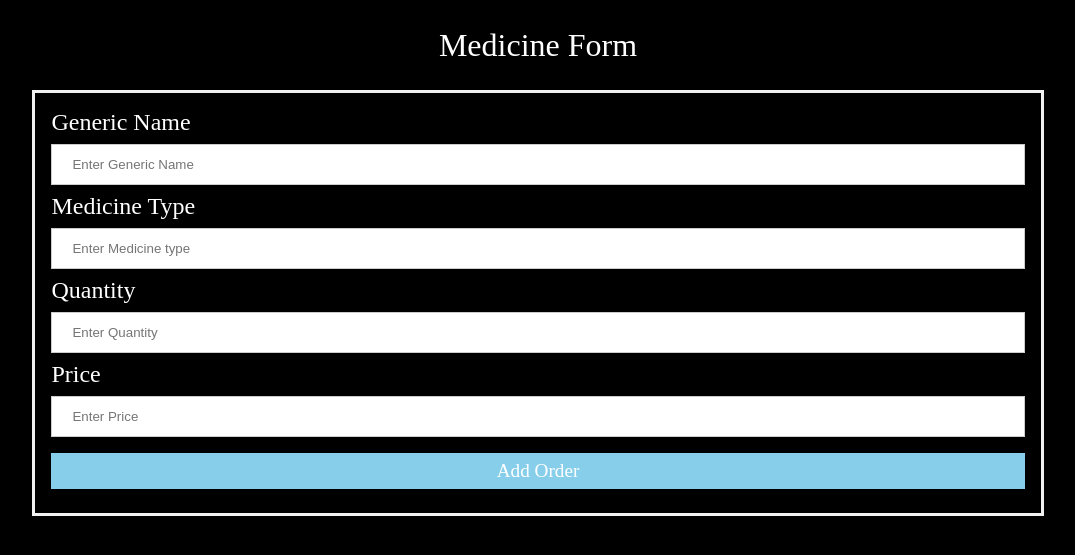
After one commit to Mitchven/PhpTraining, a PHP site: page /AddMedicine.php in a window 1280 px wide. The commit adds this page. Shown: the top 555 px of the page, without its empty margins (102-1177 px from the left). Run offline with PHP 8.4, Linux system fonts and the light colour scheme; some libraries are stand-ins or nearby versions.

Commit message:
Need to finish

```diff
--- a/Activity1.php
+++ b/Activity1.php
@@ -94,7 +94,7 @@
             $file = filemtime($filename);
 
             echo "Filename: " . $filename;
-            echo "<br>Last modified date: Last modified ".date("l, dS F, Y, H:sa.",$file);
+            echo "<br>Last modified date: Last modified ". date("l, dS F, Y, H:sa.",$file);
         }
         lastModifiedInfo();
 
--- /dev/null
+++ b/AddMedicine.php
@@ -0,0 +1,31 @@
+<!DOCTYPE html>
+<html>
+<head>
+<meta name="viewport" content="width=device-width, initial-scale=1">
+<link rel="stylesheet" href="style.css">
+</head>
+<body>
+
+<?php
+include("AddMedicinedb.php");
+?>
+
+<h2>Medicine Form</h2>
+
+<form action="AddMedicinedb.php" method="post">
+  <div class="container">
+    <label for="gname"><b>Generic Name</b></label>
+    <input type="text" placeholder="Enter Generic Name" name="gname" required>
+    <label for="mtype"><b>Medicine Type</b></label>
+    <input type="text" placeholder="Enter Medicine type" name="mtype" required>
+    <label for="qty"><b>Quantity</b></label>
+    <input type="text" placeholder="Enter Quantity" name="mqty" required>
+    <label for="price"><b>Price</b></label>
+    <input type="text" placeholder="Enter Price" name="price" required>
+
+    <button class="submit" name = "submit" type="submit">Add Order</button>
+
+</form>
+
+</body>
+</html>
--- /dev/null
+++ b/AddMedicinedb.php
@@ -0,0 +1,32 @@
+<?php
+
+    // include("Login.php");
+    // session_start();
+    // if(session_destroy()) {
+    //     header("Location: Dashboard.php");
+    // }
+    $connection = mysqli_connect("localhost","root","","PNTraining");
+
+    if(isset($_POST['submit'])){
+
+        header("Location:Dashboard.php");
+        // $username = $_POST['uname'];
+        // $password = $_POST['psw'];
+        $gname = $_POST['gname'];
+        $mtype = $_POST['mtype'];
+        $qty = $_POST['mqty'];
+        $price = $_POST['price'];
+
+        if($gname != '' || $mtype != '' || $qty != '' || $price != ''){
+            $sql = "INSERT INTO medicine (generic_name,medicine_type,quantity,price) VALUES ('$gname','$mtype','$qty','$price')";
+
+            $query = mysqli_query($connection, $sql);
+            echo "<span>Inserted Successfully.</span>";
+        }else{
+            echo "<p>Failed insertion!<br/> Fields required.";
+        }
+    }
+    mysqli_close($connection);//Closing connection
+
+
+?>
--- /dev/null
+++ b/style.css
@@ -0,0 +1,55 @@
+body {
+    background-color: black;
+    font-family: Arial, Helvetica, sans-serif;
+}
+
+h2 {
+    font: 200% Comic;
+    color: white ;
+    text-align: center;
+}
+b ,th{
+    color: white;
+    font: 150% comic;
+}
+
+form {
+    border: 3px solid #f1f1f1;
+    margin-right: 10%;
+    margin-left: 10%;
+}
+
+input[type=text], input[type=password] {
+  width: 100%;
+  padding: 12px 20px;
+  margin: 8px 0;
+  display: inline-block;
+  border: 1px solid #ccc;
+  box-sizing: border-box;
+}
+
+table, th,tr, td {
+  border: 5px solid white;
+  margin-top: 10%;
+  margin-left: 20%;
+  margin-right: 20%;
+}
+
+button {
+  background-color: skyblue;
+  color: white;
+  padding: 7px;
+  margin: 8px 0;
+  border: none;
+  cursor: pointer;
+  width: 100%;
+  font:120% comic;
+}
+
+button:hover {
+  opacity: 0.8;
+}
+
+.container {
+  padding: 16px;
+}
```
Also changed, not shown: Dashboard.php (added, +52 -0 lines), DeleteMedicine.php (added, +30 -0 lines), EditMedicine.php (added, +23 -0 lines), List.php (added, +49 -0 lines), Login.php (added, +26 -0 lines), Logindb.php (added, +30 -0 lines), TrainingDay2.php (deleted, +0 -38 lines), TrainingDay3.php (deleted, +0 -83 lines), UpdateMedicine.php (added, +18 -0 lines), Week1.php (renamed from Training.php, +143 -0 lines), Class.php (added).
